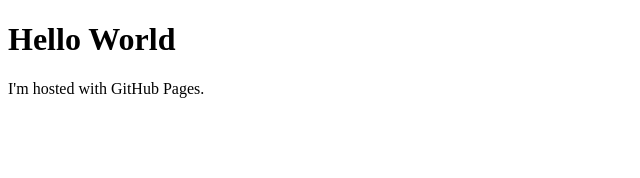
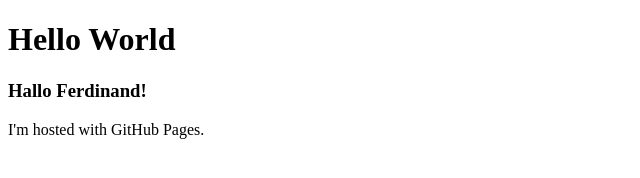
Before and after one commit to benborra/benborra.github.io, a plain HTML site: page index.html in a window 1280 px wide. Shown: the whole page, without its empty margins (0-640 px from the left). Drawn offline with Linux system fonts and the light colour scheme.

Commit message:
Update index.html
Add hello ferdinand for speedtest

```diff
--- a/index.html
+++ b/index.html
@@ -2,6 +2,7 @@
 <html>
 <body>
 <h1>Hello World</h1>
+<h3>Hallo Ferdinand!</h3>
 <p>I'm hosted with GitHub Pages.</p>
 </body>
 </html>
```
